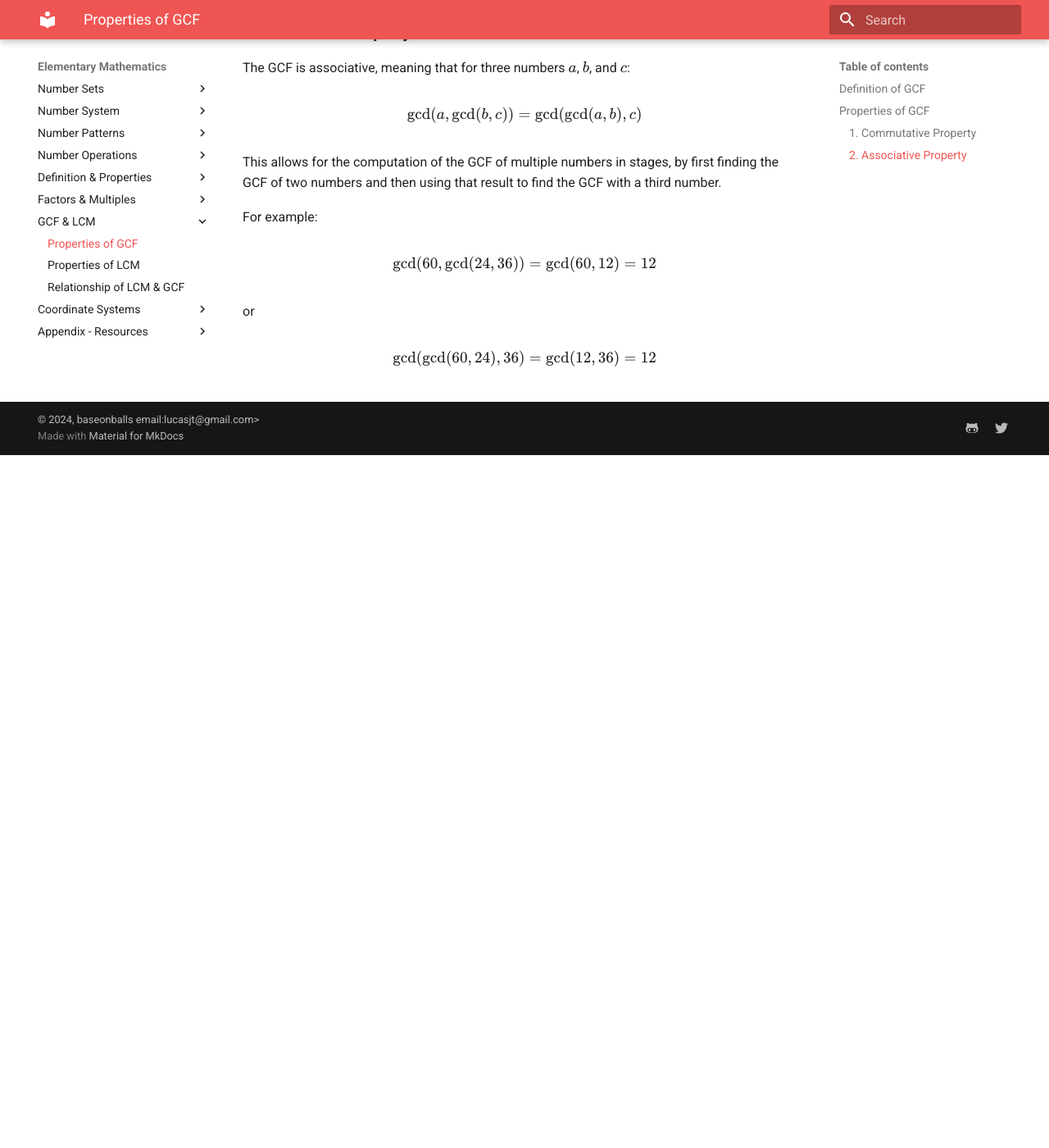
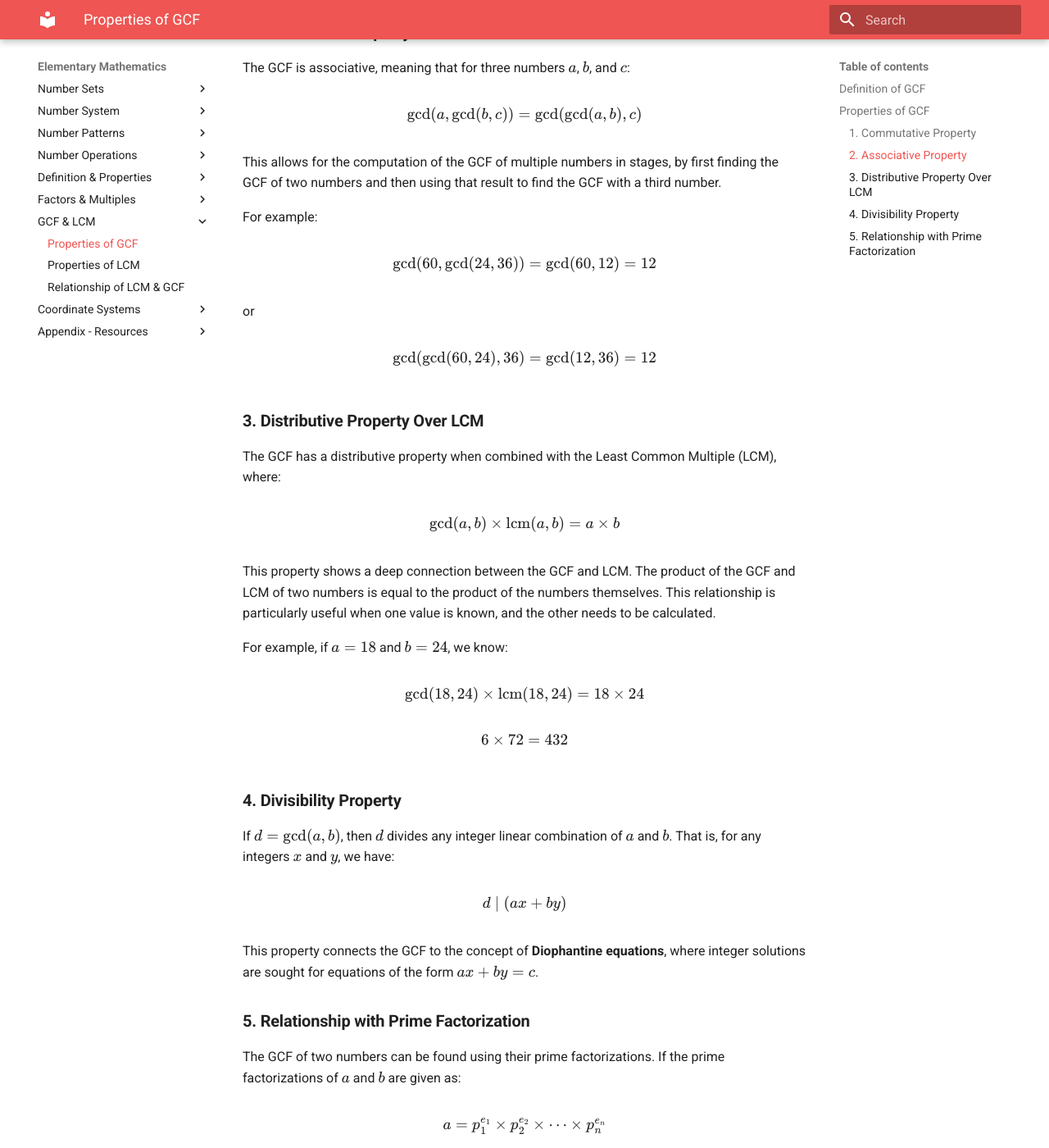
Before and after one commit to baseonballs/mpower-sitedocs, an MkDocs documentation site: the page built from site-docs/mathematics/elem/core-concepts/gcf-lcm/properties-gcf.md, in a window 1280 px wide and 1400 px high, scrolled down 1219 px. Shown: the whole window at 82% size. Built offline with MkDocs 1.6.1 and Material for MkDocs 9.7.7, drawn with Linux system fonts in a browser that asks for light colours; formulas are drawn with MathJax 3; before the commit the page ends 1774 px from its top, so only the background shows below that; some of the changed text lies outside the part shown.

Commit message:
fortmatting of properties of gcf.

```diff
--- a/site-docs/mathematics/elem/core-concepts/gcf-lcm/properties-gcf.md
+++ b/site-docs/mathematics/elem/core-concepts/gcf-lcm/properties-gcf.md
@@ -55,3 +55,65 @@ or
 \[
 \gcd(\gcd(60, 24), 36) = \gcd(12, 36) = 12
 \]
+
+
+### **3. Distributive Property Over LCM**
+
+The GCF has a distributive property when combined with the Least Common Multiple (LCM), where:
+
+\[
+\gcd(a, b) \times \mathrm{lcm}(a, b) = a \times b
+\]
+
+This property shows a deep connection between the GCF and LCM. The product of the GCF and LCM of two numbers is equal to the product of the numbers themselves. This relationship is particularly useful when one value is known, and the other needs to be calculated.
+
+For example, if \( a = 18 \) and \( b = 24 \), we know:
+
+\[
+\gcd(18, 24) \times \mathrm{lcm}(18, 24) = 18 \times 24
+\]
+
+\[
+6 \times 72 = 432
+\]
+
+### **4. Divisibility Property**
+
+If \( d = \gcd(a, b) \), then \( d \) divides any integer linear combination of \( a \) and \( b \). That is, for any integers \( x \) and \( y \), we have:
+
+\[
+d \mid (ax + by)
+\]
+
+This property connects the GCF to the concept of **Diophantine equations**, where integer solutions are sought for equations of the form \( ax + by = c \).
+
+### **5. Relationship with Prime Factorization**
+
+The GCF of two numbers can be found using their prime factorizations. If the prime factorizations of \( a \) and \( b \) are given as:
+
+\[
+a = p_1^{e_1} \times p_2^{e_2} \times \cdots \times p_n^{e_n}
+\]
+
+\[
+b = p_1^{f_1} \times p_2^{f_2} \times \cdots \times p_n^{f_n}
+\]
+
+where \( p_i \) are primes and \( e_i, f_i \) are the corresponding exponents, the GCF is given by:
+
+\[
+\gcd(a, b) = p_1^{\min(e_1, f_1)} \times p_2^{\min(e_2, f_2)} \times \cdots \times p_n^{\min(e_n, f_n)}
+\]
+
+In other words, the GCF takes the lowest powers of all the prime factors common to both numbers.
+
+For example:
+
+- \( 60 = 2^2 \times 3 \times 5 \)
+- \( 36 = 2^2 \times 3^2 \)
+
+Thus:
+
+\[
+\gcd(60, 36) = 2^2 \times 3 = 12
+\]
```
